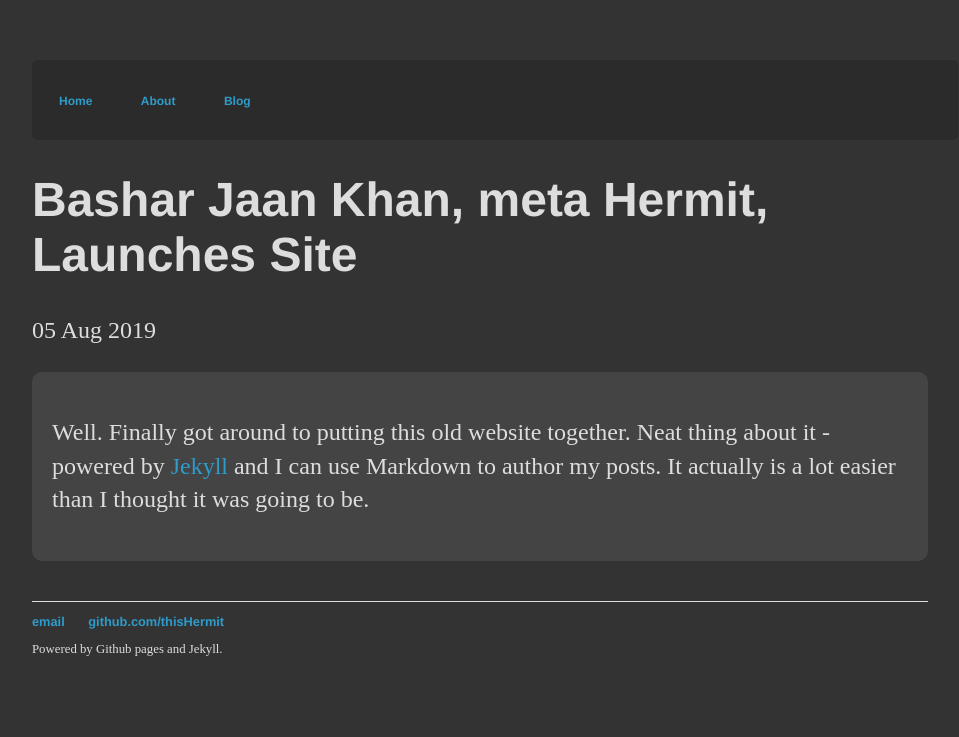
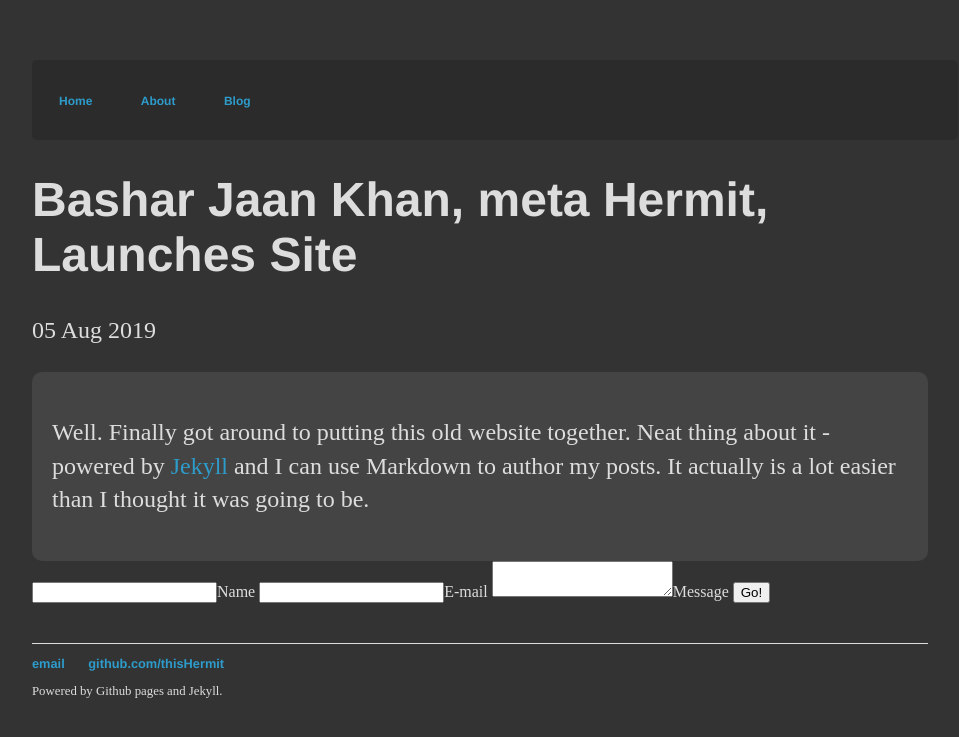
Before and after one commit to thisHermit/thisHermit.github.io, a Jekyll site: the page built from _posts/2019-08-05-bashar-jaan-khan-site-launched.md, in a window 1280 px wide. Shown: the top 737 px of the page, without its empty margins (160-1119 px from the left). Built offline with Jekyll 4.4.1, drawn with Linux system fonts in a browser that asks for light colours; comment, search, counter and statistics services are not loaded.

Commit message:
Added recommended changes by VincentTam

```diff
--- a/_layouts/post.html
+++ b/_layouts/post.html
@@ -9,6 +9,16 @@
 <div class="post">
   {{ content }}
 </div>
+<form method="POST" action="https://api.staticman.net/v2/entry/thisHermit/thisHermit.github.io/master/comments">
+  <input name="options[redirect]" type="hidden" value="https://thisHermit.github.io">
+  <!-- e.g. "2016-01-02-this-is-a-post" -->
+  <input name="options[slug]" type="hidden" value="{{ page.slug }}">
+  <label><input name="fields[name]" type="text">Name</label>
+  <label><input name="fields[email]" type="email">E-mail</label>
+  <label><textarea name="fields[message]"></textarea>Message</label>
+
+  <button type="submit">Go!</button>
+</form>
 <div id="disqus_thread"></div>
 <script>
   /**
```
